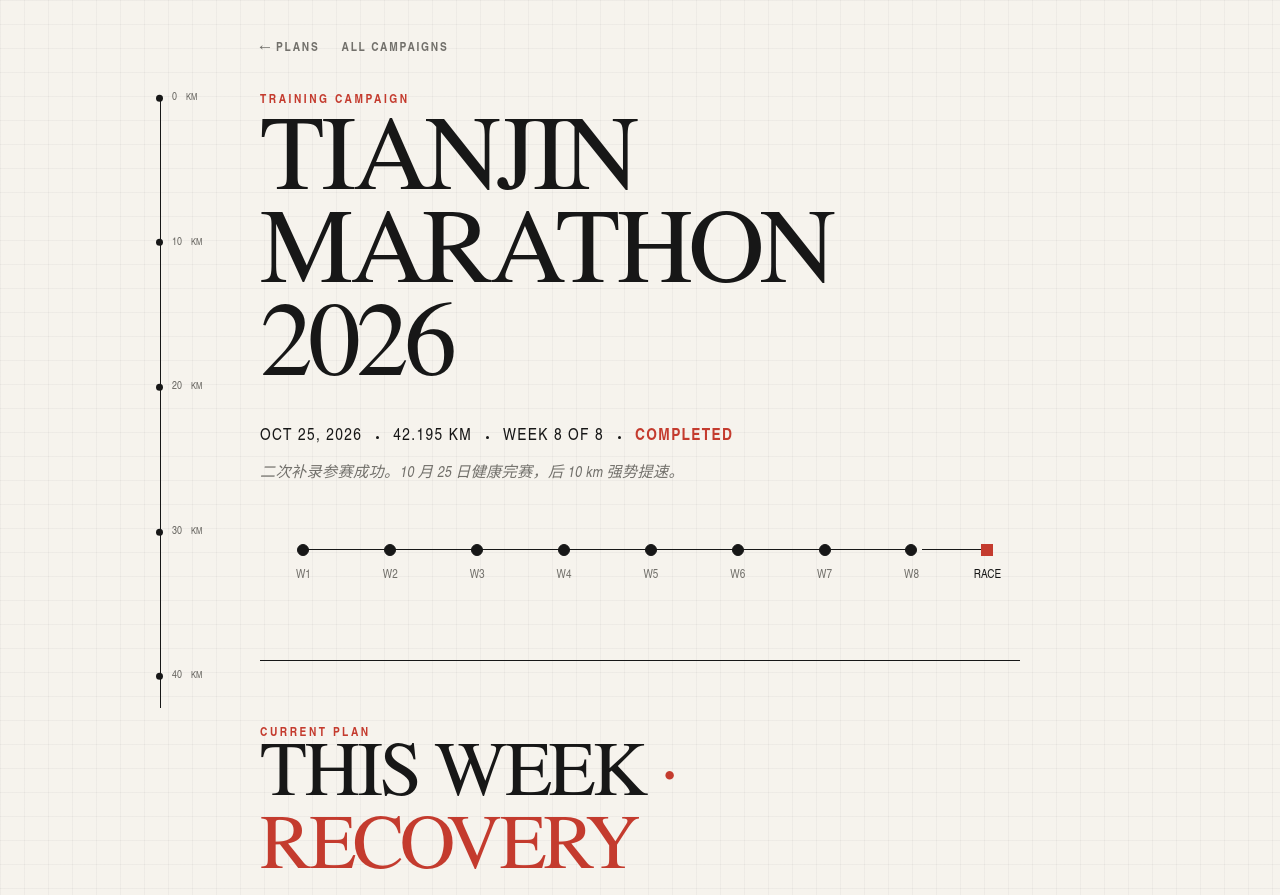
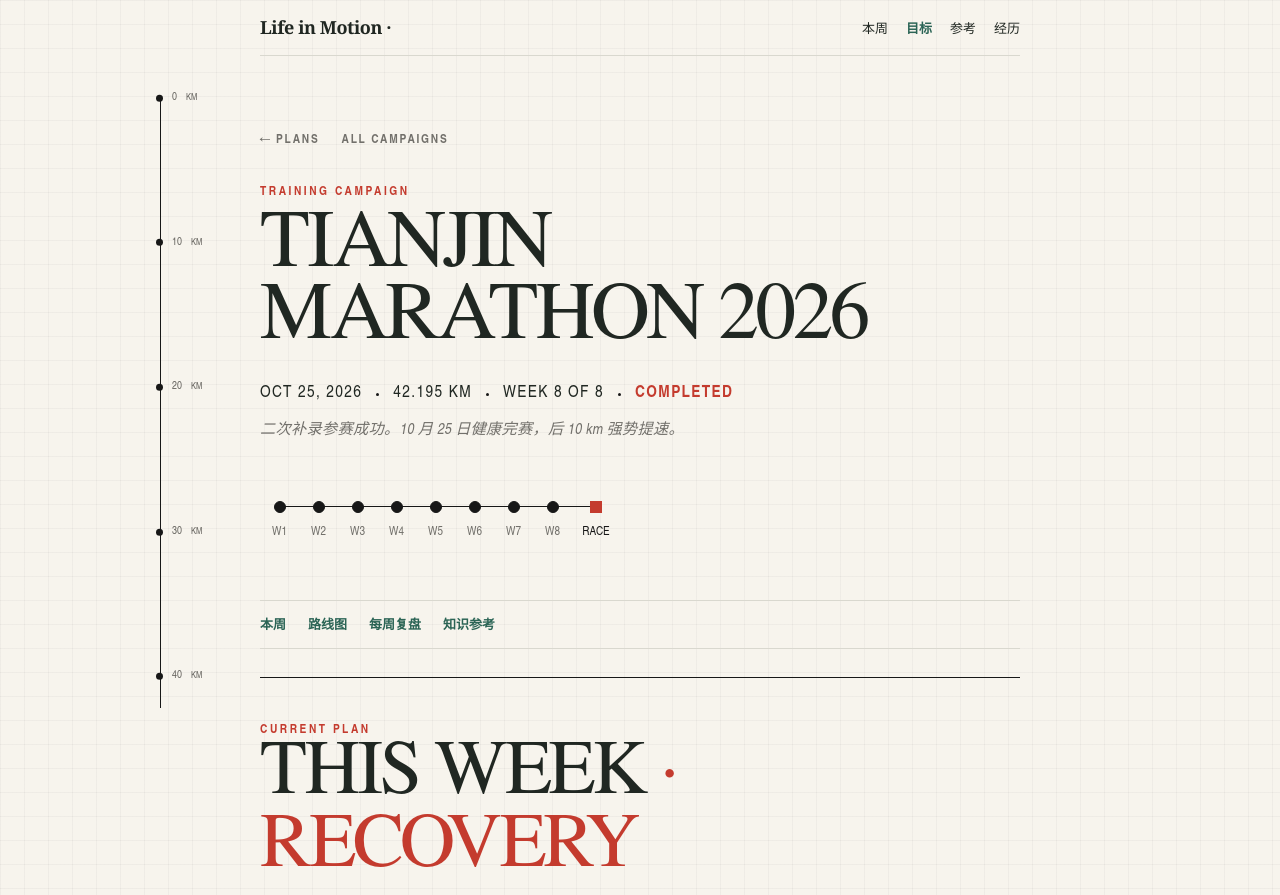
Before and after one commit to puran1218/micro-weekly, a website: page static/plans/campaigns/tj-2026/index.html in a window 1280 px wide. Shown: the top 895 px of the page. Drawn offline with Linux system fonts and the light colour scheme; files that its build step writes are made by us from their sources.

Commit message:
build(playbook): style existing campaigns and add section navigation and review guide

```diff
--- a/static/plans/campaigns/tj-2026/index.html
+++ b/static/plans/campaigns/tj-2026/index.html
@@ -140,8 +140,10 @@ footer { display: flex; justify-content: space-between; gap: 20px; padding: 36px
   section { break-inside: avoid; }
 }
   </style>
+<link rel="stylesheet" href="../../../assets/life.css" data-life-theme="1">
 </head>
 <body>
+<div class="life-nav-shell"><!-- life-navigation --><a class="life-skip" href="#life-main">跳转到正文</a><nav class="life-nav" aria-label="Life in Motion 主导航"><a class="life-brand" href="../../../index.html">Life in Motion<span aria-hidden="true"> ·</span></a><div class="life-nav-links"><a href="../../../index.html#this-week">本周</a><a class="life-link-current" aria-current="page" href="../../../index.html#goals">目标</a><a href="../../../library/index.html">参考</a><a href="../../../journal/index.html">经历</a></div></nav></div>
 <div class="course" aria-hidden="true">
   <div class="course-line">
       <span style="--p:0">0<small>KM</small></span>
@@ -151,7 +153,7 @@ footer { display: flex; justify-content: space-between; gap: 20px; padding: 36px
       <span style="--p:94.8">40<small>KM</small></span>
   </div>
 </div>
-  <main>
+  <a id="life-main"></a><main>
     <nav class="campaign-nav" aria-label="Site navigation">
       <a href="../../index.html">← Plans</a>
       <a href="../index.html">All campaigns</a>
@@ -167,7 +169,7 @@ footer { display: flex; justify-content: space-between; gap: 20px; padding: 36px
         <li class="done"><span>W1</span></li><li class="done"><span>W2</span></li><li class="done"><span>W3</span></li><li class="done"><span>W4</span></li><li class="done"><span>W5</span></li><li class="done"><span>W6</span></li><li class="done"><span>W7</span></li><li class="done"><span>W8</span></li><li class="race active"><span>Race</span></li>
       </ol>
     </header>
-    <section class="campaign-current" id="this-week">
+    <nav class="life-campaign-jumps" aria-label="Campaign sections"><a href="#this-week">本周</a><a href="#roadmap">路线图</a><a href="#reviews">每周复盘</a><a href="#reference">知识参考</a></nav><section class="campaign-current" id="this-week">
       <p class="section-kicker">Current plan</p>
       <h2>This Week <em>· Recovery</em></h2>
       <div class="section-body">
```
Also changed, not shown: static/plans/campaigns/index.html (+3 -1 lines), static/plans/campaigns/seoul-2027/index.html (+5 -3 lines).
